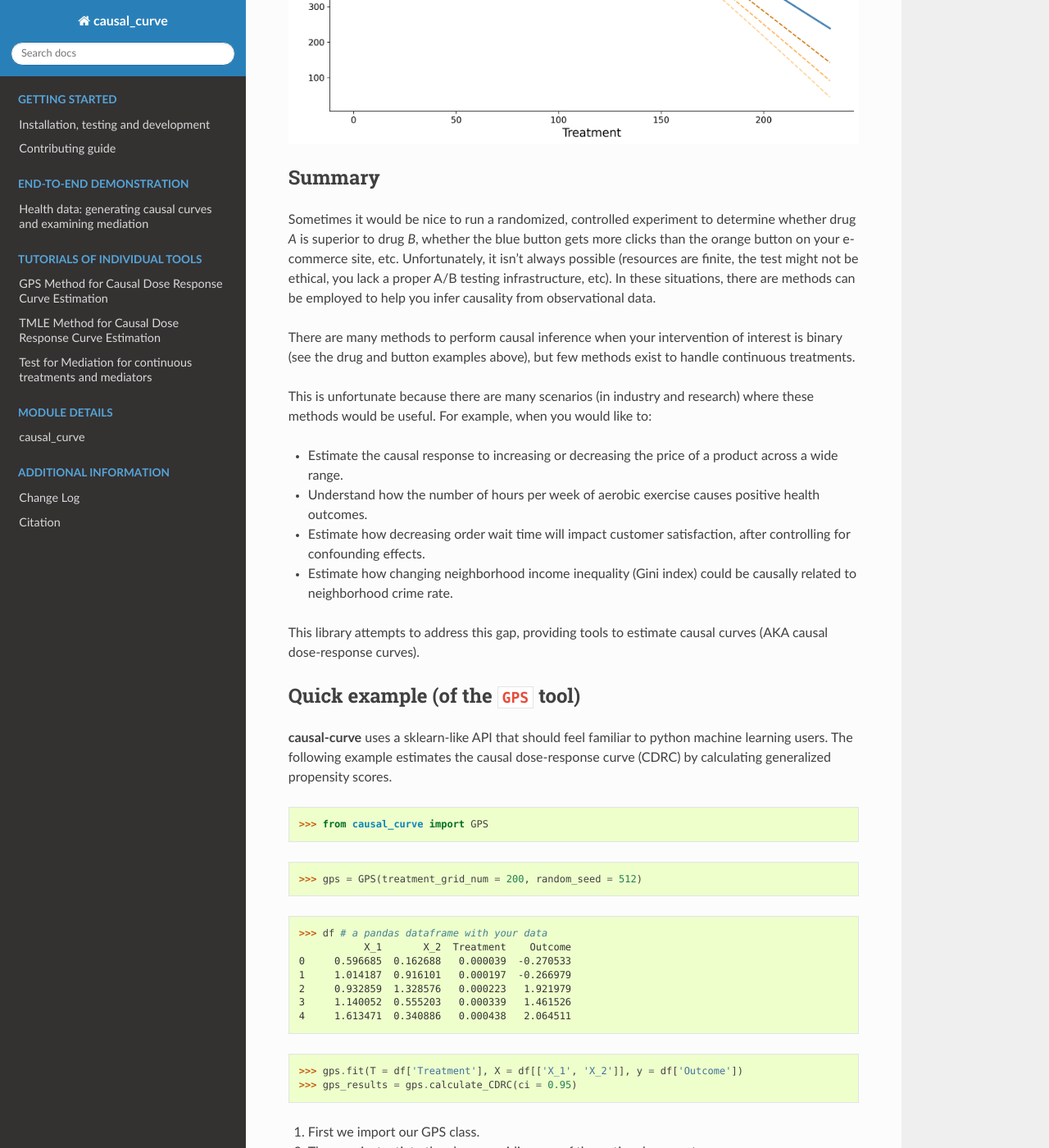
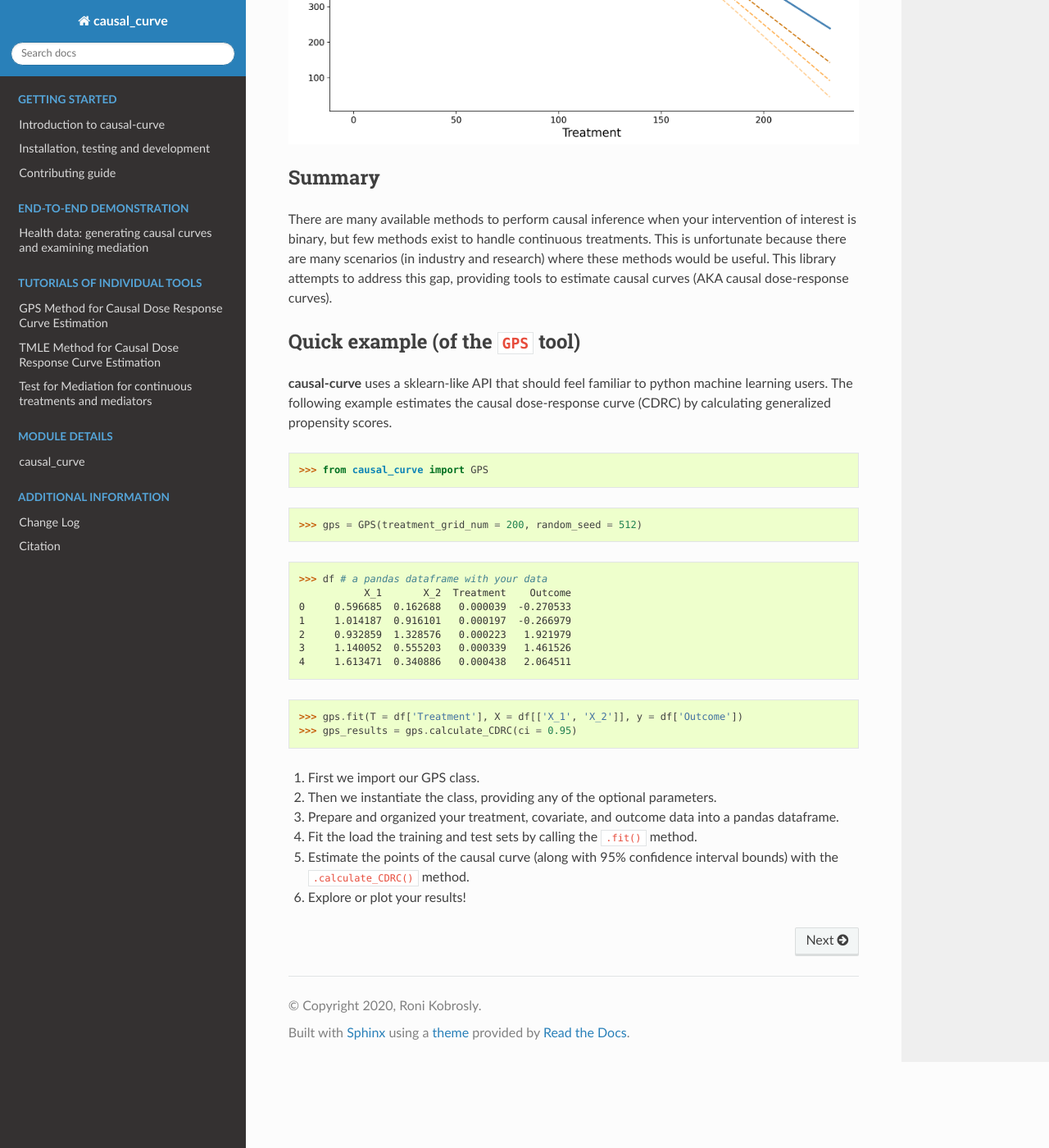
Before and after one commit to ronikobrosly/causal-curve, a Sphinx documentation site: the page built from docs/index.rst, in a window 1280 px wide and 1400 px high, scrolled down 497 px. Shown: the whole window at 82% size. Built offline with Sphinx 7.4.7 and the Read the Docs theme 2.0.0, drawn with Linux system fonts in a browser that asks for light colours; some of the changed text lies outside the part shown.

Commit message:
doc revisions (#17)

```diff
--- a/docs/changelog.rst
+++ b/docs/changelog.rst
@@ -3,6 +3,12 @@
 ==========
 Change Log
 ==========
+
+Version 0.3.5
+-------------
+- Re-organized documentation
+- Added `Introduction` section to explain purpose and need for the package
+
 
 Version 0.3.4
 -------------
--- a/docs/conf.py
+++ b/docs/conf.py
@@ -22,7 +22,7 @@
 author = 'Roni Kobrosly'
 
 # The full version, including alpha/beta/rc tags
-release = '0.3.4'
+release = '0.3.5'
 
 # -- General configuration ---------------------------------------------------
 
--- a/docs/index.rst
+++ b/docs/index.rst
@@ -52,32 +54,16 @@
 **causal-curve** is a Python package with tools to perform causal inference
 using observational data when the treatment of interest is continuous.
 
-
 .. image:: ../imgs/welcome_plot.png
-
 
 
 Summary
 -------
 
-Sometimes it would be nice to run a randomized, controlled experiment to determine whether drug `A`
-is superior to drug `B`, whether the blue button gets more clicks than the orange button on your
-e-commerce site, etc. Unfortunately, it isn't always possible (resources are finite, the
-test might not be ethical, you lack a proper A/B testing infrastructure, etc).
-In these situations, there are methods can be employed to help you infer causality from observational data.
-
-There are many methods to perform causal inference when your intervention of interest is binary
-(see the drug and button examples above), but few methods exist to handle continuous treatments.
-
-This is unfortunate because there are many scenarios (in industry and research) where these methods would be useful.
-For example, when you would like to:
-
-* Estimate the causal response to increasing or decreasing the price of a product across a wide range.
-* Understand how the number of hours per week of aerobic exercise causes positive health outcomes.
-* Estimate how decreasing order wait time will impact customer satisfaction, after controlling for confounding effects.
-* Estimate how changing neighborhood income inequality (Gini index) could be causally related to neighborhood crime rate.
-
-This library attempts to address this gap, providing tools to estimate causal curves (AKA causal dose-response curves).
+There are many available methods to perform causal inference when your intervention of interest is binary,
+but few methods exist to handle continuous treatments. This is unfortunate because there are many
+scenarios (in industry and research) where these methods would be useful. This library attempts to
+address this gap, providing tools to estimate causal curves (AKA causal dose-response curves).
 
 
 Quick example (of the ``GPS`` tool)
@@ -113,31 +99,3 @@
 5. Estimate the points of the causal curve (along with 95% confidence interval bounds) with the ``.calculate_CDRC()`` method.
 
 6. Explore or plot your results!
-
-None of the methods provided in causal-curve rely on inference via instrumental variables, they only
-rely on the data from the observed treatment, confounders, and the outcome of interest (like the above GPS example).
-
-
-
-A caution about assumptions
----------------------------
-
-There is a well-documented set of assumptions one must make to infer causal effects from
-observational data. These are covered elsewhere in more detail, but briefly:
-
-- Causes always occur before effects: The treatment variable needs to have occurred before the outcome.
-- SUTVA: The treatment status of a given individual does not affect the potential outcomes of any other individuals.
-- Positivity: Any individual has a positive probability of receiving all values of the treatment variable.
-- Ignorability: All major confounding variables are included in the data you provide.
-
-Violations of these assumptions will lead to biased results and incorrect conclusions!
-
-In addition, any covariates that are included in `causal-curve` models are assumed to only
-be **confounding** variables.
-
-
-
-`Getting started <install.html>`_
----------------------------------
-
-Information to install, test, and contribute to the package.
--- a/setup.py
+++ b/setup.py
@@ -5,7 +5,7 @@
 
 setuptools.setup(
     name="causal-curve",
-    version="0.3.4",
+    version="0.3.5",
     author="Roni Kobrosly",
     author_email="roni.kobrosly@gmail.com",
     description="A python library with tools to perform causal inference using \
```
Also changed, not shown: other parts of docs/index.rst (+2 -0 lines), docs/intro.rst (added, +77 -0 lines).
